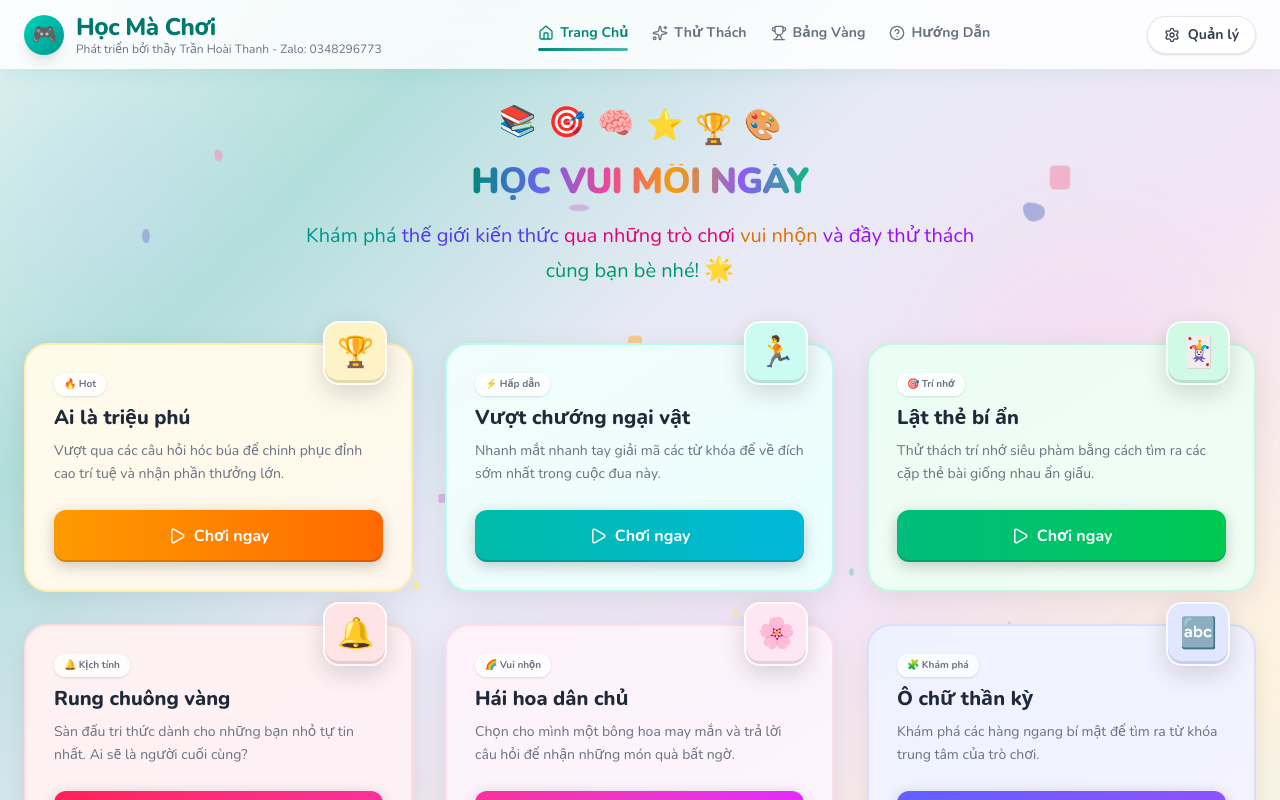
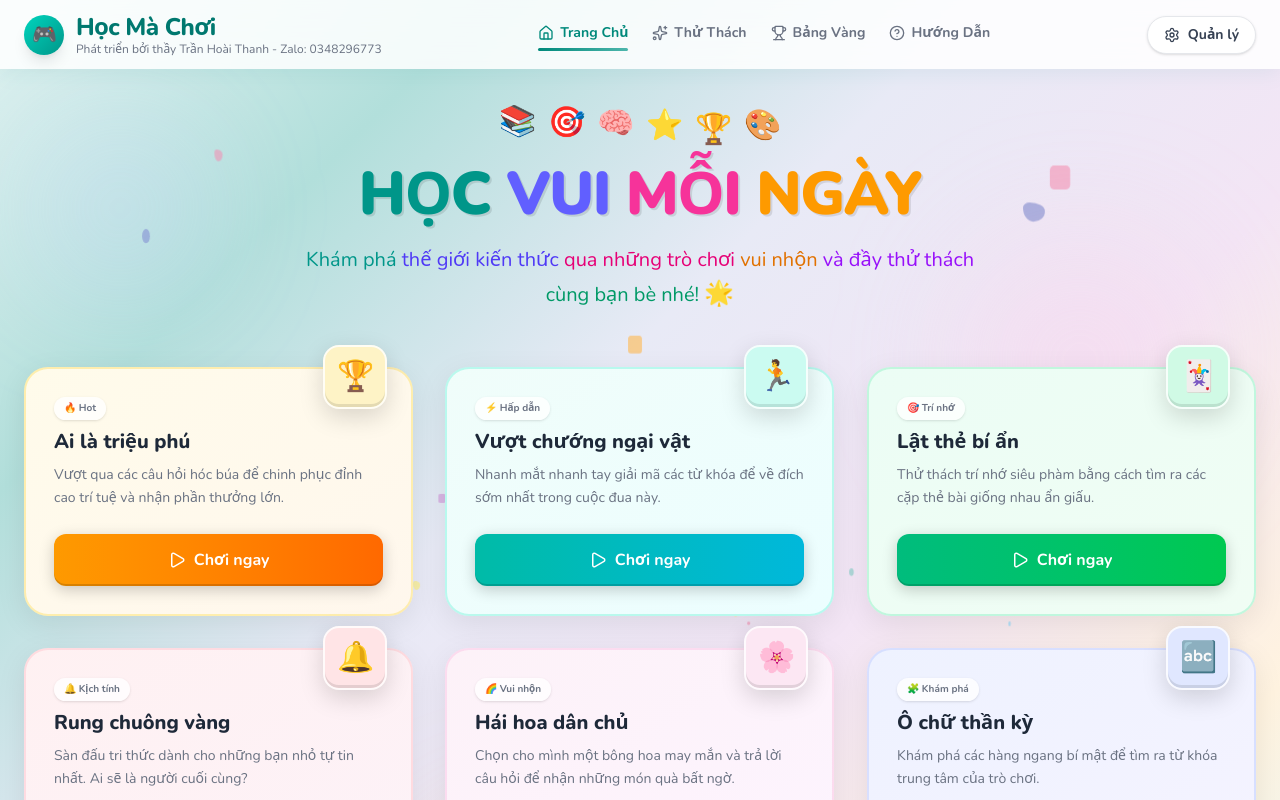
Before and after one commit to hoaithanhmathhnue-sys/gametieuhoc, a React (Vite) app: page / in a window 1280 px wide. Shown: the top 800 px of the page. Built offline with nearby package versions, Linux system fonts and the light colour scheme.

Commit message:
Update App.tsx

```diff
--- a/src/App.tsx
+++ b/src/App.tsx
@@ -356,14 +356,11 @@ export default function App() {
                       <span key={i} className="text-2xl md:text-3xl animate-bounce" style={{ animationDelay: `${i * 0.15}s`, animationDuration: '2s' }}>{emoji}</span>
                     ))}
                   </div>
-                  <h2 className="text-3xl md:text-4xl font-black mb-5 tracking-tight leading-none">
-                    <span className="inline-block" style={{
-                      background: 'linear-gradient(90deg, #00897b, #6366f1, #ec4899, #f59e0b, #8b5cf6, #10b981)',
-                      WebkitBackgroundClip: 'text',
-                      WebkitTextFillColor: 'transparent',
-                    }}>
-                      HỌC VUI MỖI NGÀY
-                    </span>
+                  <h2 className="text-5xl md:text-6xl font-black mb-5 tracking-tight leading-none" style={{ textShadow: '2px 2px 0px rgba(0,0,0,0.1)' }}>
+                    <span className="text-teal-600">HỌC </span>
+                    <span className="text-indigo-500">VUI </span>
+                    <span className="text-pink-500">MỖI </span>
+                    <span className="text-amber-500">NGÀY</span>
                   </h2>
                   <p className="text-lg md:text-xl max-w-2xl mx-auto font-medium leading-relaxed">
                     <span className="text-teal-600">Khám phá </span>
```
